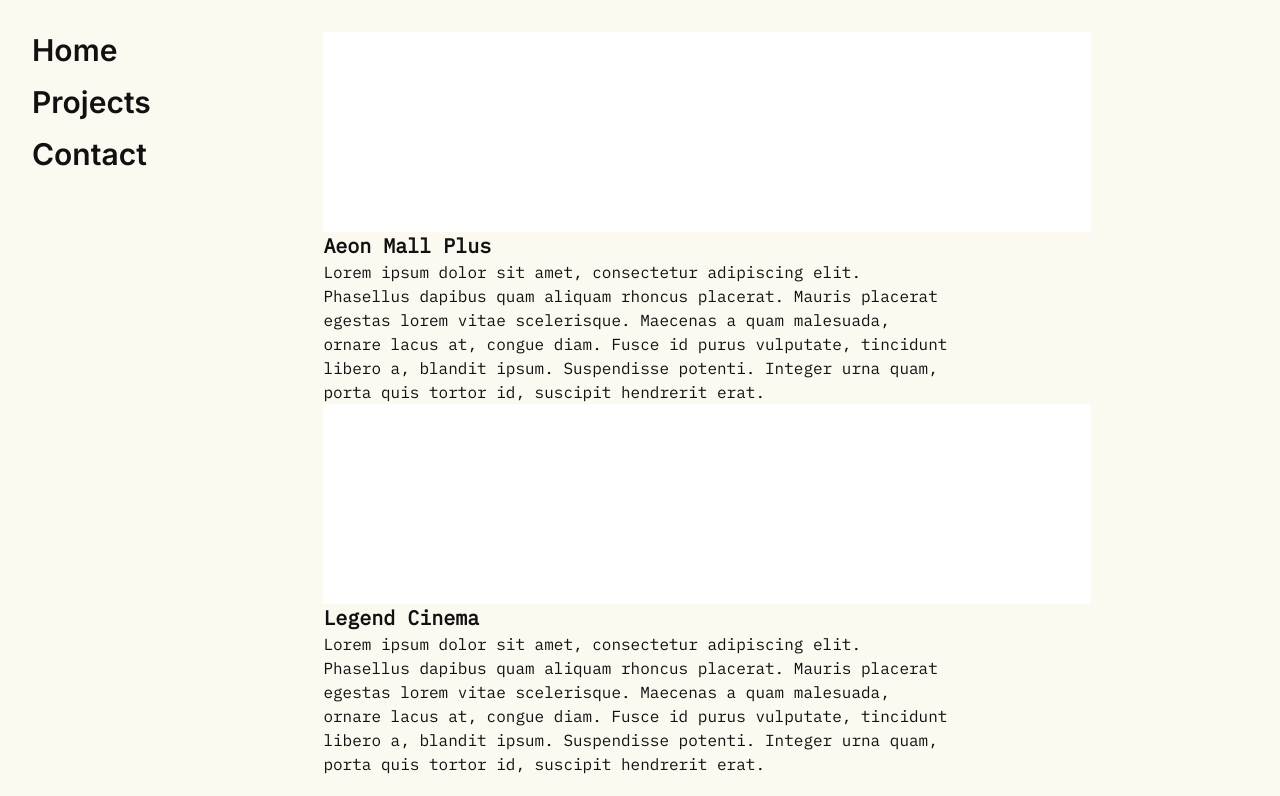
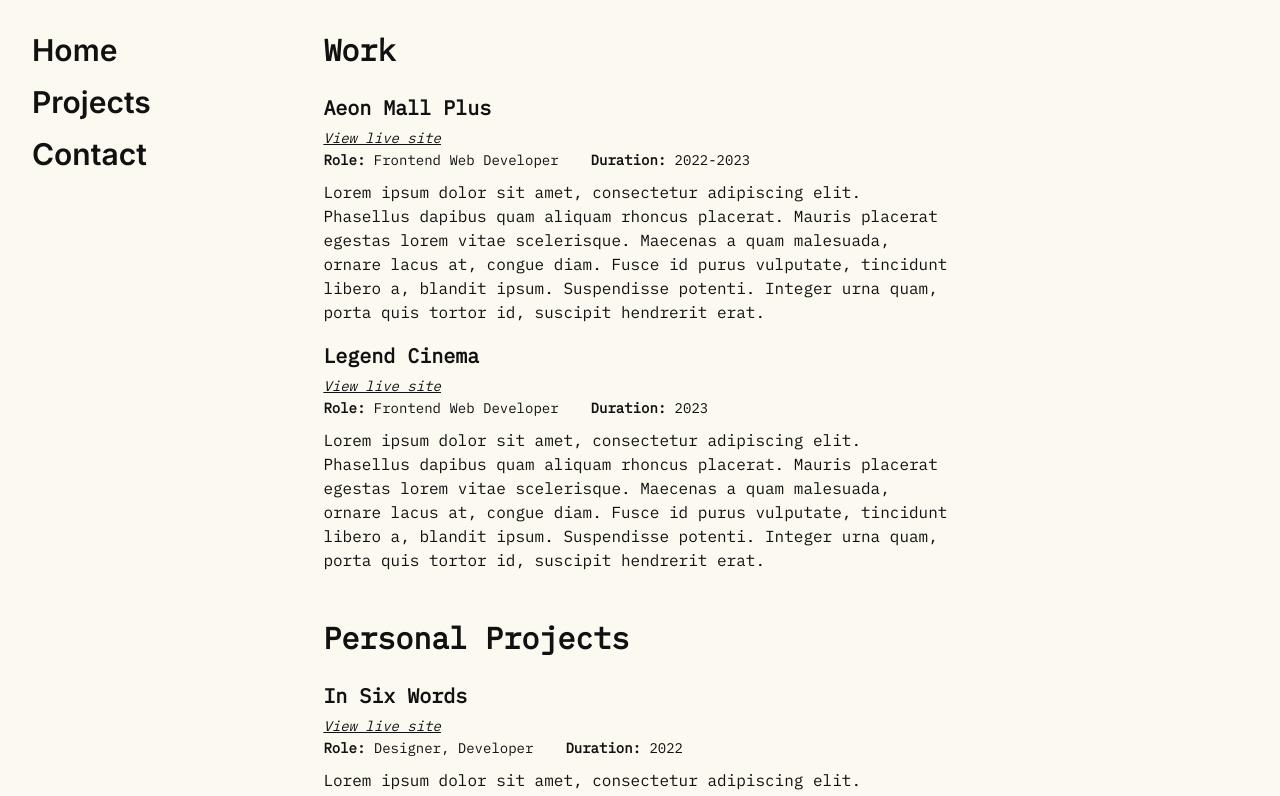
Before and after one commit to soritaheng/portfolio-v1, a Next.js app: page /projects in a window 1280 px wide. Shown: the top 796 px of the page. Built offline with nearby package versions, Linux system fonts and the light colour scheme.

Commit message:
update content and styling

```diff
--- a/src/app/page.tsx
+++ b/src/app/page.tsx
@@ -1,15 +1,34 @@
+const skills = [
+  {
+    category: 'Languages',
+    list: 'HTML, CSS, Javascript, Typescript, Python, C#, SQL'
+  },
+  {
+    category: 'Frameworks',
+    list: 'Vue, Nuxt JS, React, Next JS, Tailwind CSS, SASS'
+  },
+  {
+    category: 'Technologies',
+    list: 'MySQL, Git'
+  }
+]
+
 export default function Home() {
   return (
       <div className="max-w-[65ch]">
-        <p className="mb-12">Hi there, I’m Sorita. Thanks for stopping by my small corner of the internet! Here you'll find projects I took part in building during my time at Coolbeans Digital, as well as mini personal projects I made when I first started learning web development.</p>
+        <p className="mb-12 text-lg">Hi there, I’m Sorita. Thanks for stopping by my small corner of the internet! Here you'll find projects I took part in building during my time at Coolbeans Digital, as well as mini personal projects I made when I first started learning web development.</p>
         <div className="space-y-6">
           <div>
-            <p className="italic mb-1">What I'm up to now:</p>
-            <p className="text-sm">Pursuing my master's degree in Information Technology at Queensland University of Technology (QUT) in Brisbane.</p>
+            <p className="italic font-semibold mb-1">My Skills At A Glance:</p>
+            <ul className="list-disc ml-4">
+              {skills.map((skill) => (
+                <li key={skill.category}><span className="font-medium">{skill.category}</span>: {skill.list}</li>
+              ))}
+            </ul>
           </div>
           <div>
-            <p className="italic mb-1">What I'm excited about:</p>
-            <p className="text-sm">Recent advances in AI and their potential applications!</p>
+            <p className="italic font-semibold mb-1">What I'm up to now:</p>
+            <p>Pursuing my master's degree in Information Technology at Queensland University of Technology (QUT) in Brisbane.</p>
           </div>
         </div>
       </div>
--- a/src/app/projects/page.tsx
+++ b/src/app/projects/page.tsx
@@ -1,21 +1,51 @@
+import {ProjectType} from "../types"
 import Project from "./project"
 
-const projects = [
+const projects: {[key: string]: ProjectType[]} = {
+    "Work": [
         {
             name: 'Aeon Mall Plus',
+            url: 'https://aeonmalllogiplus.com.kh/en',
+            role: 'Frontend Web Developer',
+            duration: '2022-2023',
             description: 'Lorem ipsum dolor sit amet, consectetur adipiscing elit. Phasellus dapibus quam aliquam rhoncus placerat. Mauris placerat egestas lorem vitae scelerisque. Maecenas a quam malesuada, ornare lacus at, congue diam. Fusce id purus vulputate, tincidunt libero a, blandit ipsum. Suspendisse potenti. Integer urna quam, porta quis tortor id, suscipit hendrerit erat.'
         },
         {
             name: 'Legend Cinema',
+            url: 'https://www.legend.com.kh/',
+            role: 'Frontend Web Developer',
+            duration: '2023',
+            description: 'Lorem ipsum dolor sit amet, consectetur adipiscing elit. Phasellus dapibus quam aliquam rhoncus placerat. Mauris placerat egestas lorem vitae scelerisque. Maecenas a quam malesuada, ornare lacus at, congue diam. Fusce id purus vulputate, tincidunt libero a, blandit ipsum. Suspendisse potenti. Integer urna quam, porta quis tortor id, suscipit hendrerit erat. '
+        }
+    ],
+    "Personal Projects": [
+        {
+            name: 'In Six Words',
+            url: 'https://in-six-words.glitch.me/',
+            role: 'Designer, Developer',
+            duration: '2022',
+            description: 'Lorem ipsum dolor sit amet, consectetur adipiscing elit. Phasellus dapibus quam aliquam rhoncus placerat. Mauris placerat egestas lorem vitae scelerisque. Maecenas a quam malesuada, ornare lacus at, congue diam. Fusce id purus vulputate, tincidunt libero a, blandit ipsum. Suspendisse potenti. Integer urna quam, porta quis tortor id, suscipit hendrerit erat.'
+        },
+        {
+            name: 'Random Recipes',
+            url: 'https://random-recipe.glitch.me/',
+            role: 'Designer, Developer',
+            duration: '2022',
             description: 'Lorem ipsum dolor sit amet, consectetur adipiscing elit. Phasellus dapibus quam aliquam rhoncus placerat. Mauris placerat egestas lorem vitae scelerisque. Maecenas a quam malesuada, ornare lacus at, congue diam. Fusce id purus vulputate, tincidunt libero a, blandit ipsum. Suspendisse potenti. Integer urna quam, porta quis tortor id, suscipit hendrerit erat. '
         }
     ]
+}
 
 export default function Projects() {
     return(
-        <div className="w-full">
-            {projects.map((project) => (
-                <Project key={project.name} name={project.name} description={project.description}></Project>
+        <div className="w-full space-y-12">
+            {Object.keys(projects).map((key) => (
+                <div className="space-y-4">
+                    <h2 className="font-bold text-3xl mb-6">{key}</h2>
+                    {projects[key].map(({name, url, role, description, duration}) => (
+                        <Project key={key} name={name} url={url} role={role} duration={duration} description={description}></Project>
+                    ))}
+                </div>
             ))}
         </div>
     )
--- a/src/app/projects/project.tsx
+++ b/src/app/projects/project.tsx
@@ -1,13 +1,14 @@
-type Project = {
-    name: string,
-    description: string
-}
+import type { ProjectType } from "../types"
 
-export default function Project({ name, description }: Project) {
+export default function Project({ name, url, role, duration, description }: ProjectType) {
     return(
         <div>
-            <div className="bg-white w-full h-[200px]"></div>
-            <h1 className="font-bold text-xl">{name}</h1>
+            <h1 className="font-semibold text-xl leading-relaxed">{name}</h1>
+            <a href={url} target="_blank" className="italic underline text-sm leading-relaxed">View live site</a>
+            <div className="flex gap-8 text-sm leading-relaxed mb-2">
+                <p><strong>Role: </strong>{role}</p>
+                <p><strong>Duration: </strong>{duration}</p>
+            </div>
             <p className="max-w-[65ch]">{description}</p>
         </div>
     )
--- /dev/null
+++ b/src/app/types.ts
@@ -0,0 +1,7 @@
+export type ProjectType = {
+    name: string,
+    url: string,
+    role: string,
+    duration: string,
+    description: string
+}
```
Lines whose indentation alone changed are shown as unchanged.
